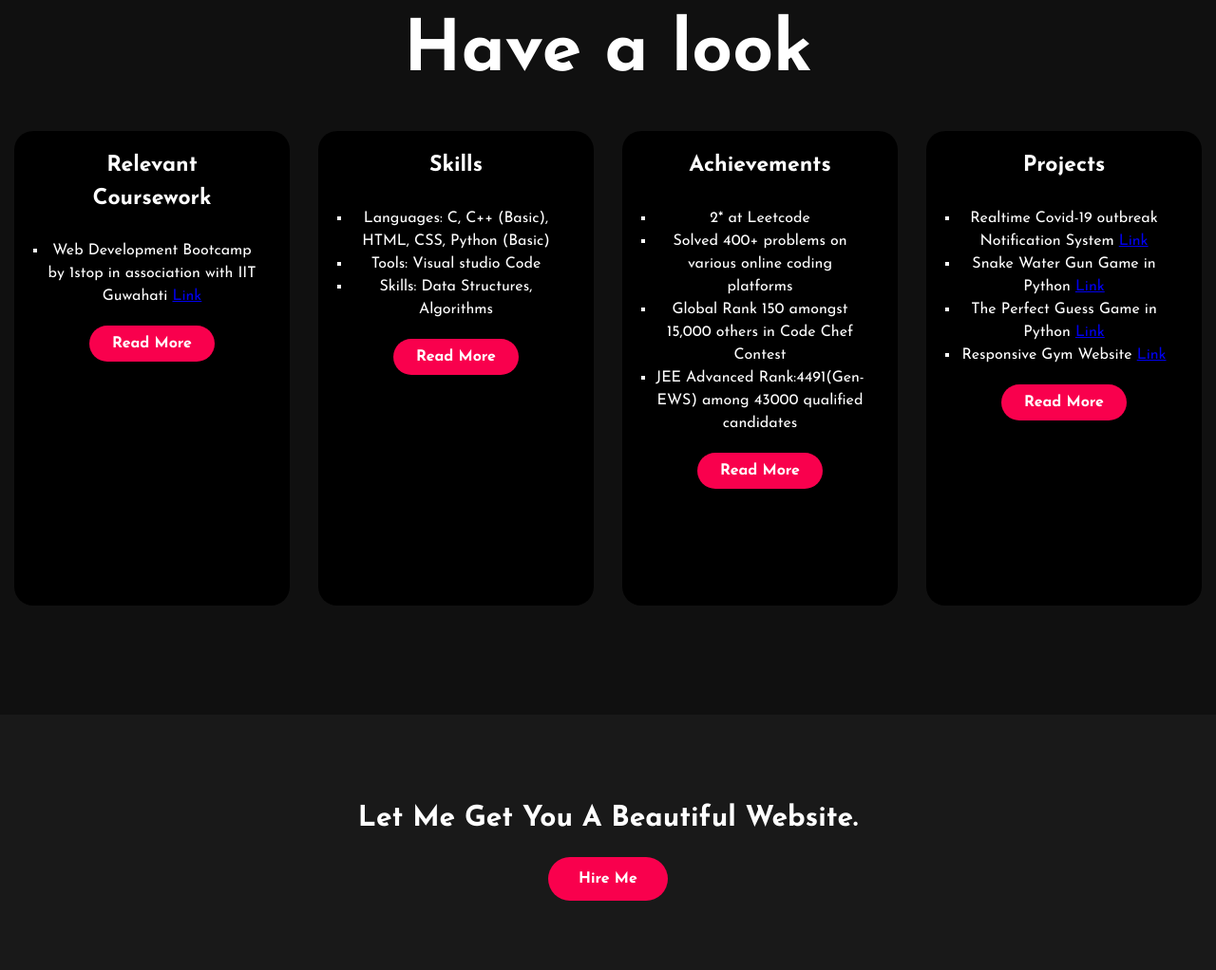
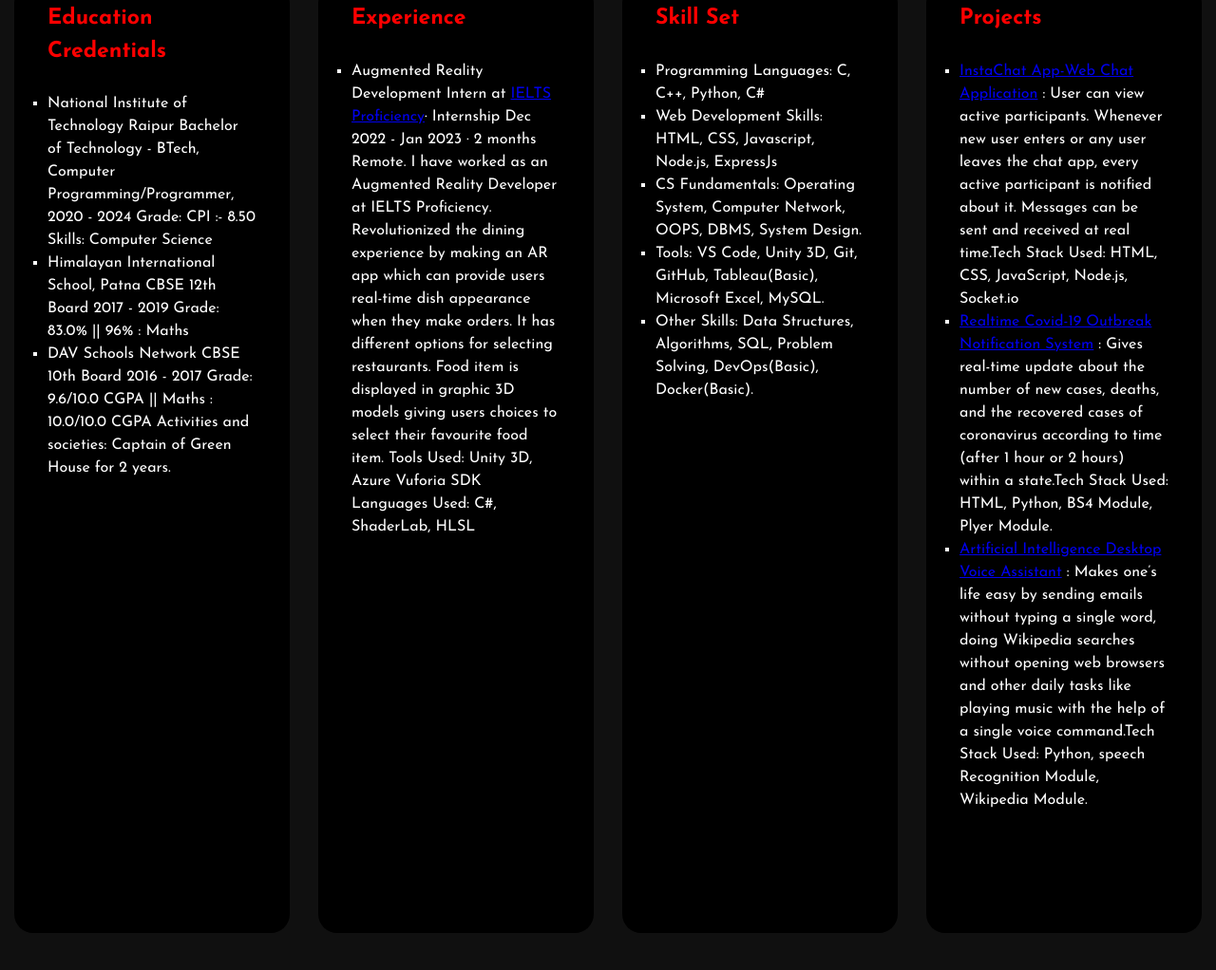
Before and after one commit to rai-sudhanshu/Portfolio-Website, a plain HTML site: page index.html in a window 1280 px wide. Shown: the part 1708-2730 px from the top of the page at 95% size. Drawn offline with Linux system fonts and the light colour scheme.

Commit message:
Half Done

```diff
--- a/index.html
+++ b/index.html
@@ -1,7 +1,7 @@
 <!DOCTYPE html>
 <html>
   <head>
-    <title>Portfolio website</title>
+    <title>Sudhanshu-Ranjan</title>
     <link rel="stylesheet" type="text/css" href="style.css" />
 
     <link rel="preconnect" href="https://fonts.gstatic.com" />
@@ -9,6 +9,7 @@
       href="https://fonts.googleapis.com/css2?family=Josefin+Sans:ital,wght@0,100;0,200;0,300;0,400;0,500;0,600;0,700;1,100;1,200;1,300;1,400;1,500;1,600;1,700&display=swap"
       rel="stylesheet"
     />
+    <link rel="shortcut icon" href="HD-wallpaper-s-letter-ka-with-fire-s-letter-ka-fire-orange-flame-alphabet-red-thumbnail.jpg" type="image/x-icon">
 
     <link
       rel="stylesheet"
@@ -23,21 +24,21 @@
 
     <div class="hero">
       <nav>
-        <h2 class="logo">Portfo<span>lio</span></h2>
+        <h2 class="logo">Wel<span>come</span></h2>
         <ul>
           <li><a href="https://www.linkedin.com/in/sudhanshu-ranjan-4a9a11195/">LinkedIn</a></li>
           <li><a href="https://github.com/rai-sudhanshu">GitHub</a></li>
           <li><a href="https://leetcode.com/shudhanshurai12/">Leetcode</a></li>
           <li><a href="https://codeforces.com/profile/shudhanshurai12">CodeForces</a></li>
         </ul>
-        <a href="#" class="btn">Contact Me</a>
+        <a href="mailto:shudhanshurai12@gmail.com" class="btn">Contact Me</a>
       </nav>
 
       <div class="content">
-        <h4>Hello, my name is</h4>
+        <h4>This is my ProFile</h4>
         <h1>Sudhanshu <span>Ranjan</span></h1>
-        <h3>I'am a Programmer.</h3>
-        <div class="newslatter">
+        <h3></h3>
+        <!-- <div class="newslatter">
           <form>
             <input
               type="email"
@@ -47,23 +48,21 @@
             />
             <input type="submit" name="submit" value="Lets Start" />
           </form>
-        </div>
+        </div> -->
       </div>
     </div>
 
     <!----About section start---->
     <section class="about">
       <div class="main">
-        <img src="last.jpg" />
+        <img src="portfoliopic.jpg" />
         <div class="about-text">
           <h2>About Me</h2>
-          <h5>Competitive Programmer <span>& Developer</span></h5>
+          <h5>NIT Raipur | Ex - IELTS Proficiency | Leetcode : 1735+ |<span> Dev MERN | AR Developer | Data Analyst | Public Speaker</span></h5>
           <p>
-            I am 3rd year undergraduate at National Institute of Technology(NIT), Raipur.
-            I am a passionate learner, coding enthusiast with Newbie in Codeforces and 2 star on Leetcode .Know
-            about Data Structure and Algorithms and OOPS. Learning Web Development. My hobbies are singing, watching and playing cricket.
+            I am a passionately curious Coder, software Developer who loves to work with MERN stack and an aspiring Data analyst/Data Scientist who loves to work with python and its libraries.I love public speaking.Ocassionaly, I can be seen on Coding platforms like Codeforces as well as grinding leetcode. I am always excited to explore new technological domains and to meet new people.
           </p>
-          <button type="button">Let's Talk</button>
+          <!-- <button type="button">Let's Talk</button> -->
         </div>
       </div>
     </section>
@@ -77,53 +76,75 @@
       <div class="box">
         <div class="card">
           <!-- <i class="fas fa-bars"></i> -->
-          <h5>Relevant Coursework</h5>
+          <h5>Education Credentials</h5>
           <div class="pra">
             <p>
               <ul type="square">
-                <li>Web Development Bootcamp by 1stop in association with IIT Guwahati <a href="https://drive.google.com/file/d/1s9g7UvYGKbhq87rJjlPBgFivpwehORn6/view">Link</a> </li>
+                <li>National Institute of Technology Raipur
+                    Bachelor of Technology - BTech, Computer Programming/Programmer,
+                    2020 - 2024
+                    Grade: CPI :- 8.50
+                    Skills: Computer Science</li>
+                <li>
+                  Himalayan International School, Patna
+                  CBSE 12th Board
+                  2017 - 2019
+                  Grade: 83.0% || 96% : Maths</li>
+                <li>
+                  DAV Schools Network
+                  CBSE 10th Board
+                  2016 - 2017
+                  Grade: 9.6/10.0 CGPA || Maths : 10.0/10.0 CGPA
+                  Activities and societies: Captain of Green House for 2 years.</li>
               </ul>
             </p>
 
             <p style="text-align: center">
-              <a class="button" href="#">Read More</a>
+              <!-- <a class="button" href="#">Read More</a> -->
             </p>
           </div>
         </div>
 
           <div class="card">
             <!-- <i class="fa-thin fa-gears"></i> -->
-            <h5>Skills</h5>
+            <h5>Experience</h5>
             <div class="pra">
               <p>
                 <ul type="square">
-                  <li>Languages: C, C++ (Basic), HTML, CSS, Python (Basic)</li>
-                  <li>Tools: Visual studio Code</li>
-                  <li>Skills: Data Structures, Algorithms</li>
+                  <li>Augmented Reality Development Intern at
+                    <a href="https://www.ieltsproficiency.com/">IELTS Proficiency</a>· Internship
+                    Dec 2022 - Jan 2023 · 2 months
+                    Remote.
+                    I have worked as an Augmented Reality Developer at IELTS Proficiency.
+                    Revolutionized the dining experience by making an AR app which can provide users real-time dish appearance when they make orders. It has different options for selecting restaurants.
+                    Food item is displayed in graphic 3D models giving users choices to select their favourite food item.
+                    Tools Used: Unity 3D, Azure Vuforia SDK Languages Used: C#, ShaderLab, HLSL
+                  </li>
                 </ul>
               </p>
 
               <p style="text-align: center">
-                <a class="button" href="#">Read More</a>
+                <!-- <a class="button" href="#">Read More</a> -->
               </p>
             </div>
           </div>
 
         <div class="card">
           <!-- <i class="far fa-user"></i> -->
-          <h5>Achievements</h5>
+          <h5>Skill Set</h5>
           <div class="pra">
             <p>
               <ul type="square">
-                <li>2* at Leetcode</li>
-                <li>Solved 400+ problems on various online coding platforms</li>
-                <li>Global Rank 150 amongst 15,000 others in Code Chef Contest</li>
-                <li>JEE Advanced Rank:4491(Gen-EWS) among 43000 qualified candidates</li>
+                <li>Programming Languages: C, C++, Python, C#</li>
+                <li>Web Development Skills: HTML, CSS, Javascript, Node.js, ExpressJs</li>
+                <li>CS Fundamentals: Operating System, Computer Network, OOPS, DBMS, System Design.</li>
+                <li>  Tools: VS Code, Unity 3D, Git, GitHub, Tableau(Basic), Microsoft Excel, MySQL.</li>
+                <li>  Other Skills: Data Structures, Algorithms, SQL, Problem Solving, DevOps(Basic), Docker(Basic).</li>
               </ul>
             </p>
 
             <p style="text-align: center">
-              <a class="button" href="#">Read More</a>
+              <!-- <a class="button" href="#">Read More</a> -->
             </p>
           </div>
         </div>
@@ -135,15 +156,18 @@
           <div class="pra">
             <p>
               <ul type="square">
-                <li>Realtime Covid-19 outbreak Notification System <a href="https://github.com/rai-sudhanshu/Creating-a-Realtime-CoronaVirus-Outbreak-Notification-System.git">Link</a></li>
-                <li>Snake Water Gun Game in Python <a href="https://github.com/rai-sudhanshu/Snake-water-Gun">Link</a></li>
-                <li>The Perfect Guess Game in Python <a href="https://github.com/rai-sudhanshu/Number-Guessing-Game">Link</a></li>
-                <li>Responsive Gym Website <a href="https://fitnessfactory.netlify.app/">Link</a></li>
+                <li><a href="https://github.com/rai-sudhanshu/InstaChat-App">InstaChat App-Web Chat Application</a>
+                  : User can view active participants. Whenever new user enters or any user leaves the chat app, every active participant is notified about it. Messages can be sent and received at real time.Tech Stack Used: HTML, CSS, JavaScript, Node.js, Socket.io
+                </li>
+                <li><a href="https://github.com/rai-sudhanshu/Creating-a-Realtime-CoronaVirus-Outbreak-Notification-System">Realtime Covid-19 Outbreak Notification System</a> : Gives real-time update about the number of new cases, deaths, and the recovered cases of coronavirus according to time (after 1 hour or 2 hours) within a state.Tech Stack Used: HTML, Python, BS4 Module, Plyer Module.
+                  </li>
+                <li><a href="https://github.com/rai-sudhanshu/AI-Desktop-Voice-Assistant">Artificial Intelligence Desktop Voice Assistant</a> : Makes one’s life easy by sending emails without typing a single word, doing Wikipedia searches without opening web browsers and other daily tasks like playing music with the help of a single voice command.Tech Stack Used: Python, speech Recognition Module, Wikipedia Module.
+                  </li>
               </ul>
             </p>
 
             <p style="text-align: center">
-              <a class="button" href="#">Read More</a>
+              <!-- <a class="button" href="#">Read More</a> -->
             </p>
           </div>
         </div>
@@ -152,20 +176,20 @@
 
     <!------Contact Me------>
     <div class="contact-me">
-      <p>Let Me Get You A Beautiful Website.</p>
-      <a class="button-two" href="#">Hire Me</a>
+      <!-- <p>Let Me Get You A Beautiful Website.</p> -->
+      <!-- <a class="button-two" href="#">Hire Me</a> -->
     </div>
 
     <!------footer start--------->
     <footer>
-      <p>Sudhanshu Ranjan</p>
+      <p>Hire Me</p>
       <p>
         Feel free to text me...
       </p>
       <div class="social">
-        <a href="#"><i class="fab fa-facebook-f"></i></a>
-        <a href="#"><i class="fab fa-instagram"></i></a>
-        <a href="#"><i class="fab fa-dribbble"></i></a>
+        <a href="https://www.facebook.com/shudhanshu.rai.14"><i class="fab fa-facebook-f"></i></a>
+        <!-- <a href="#"><i class="fab fa-instagram"></i></a> -->
+        <!-- <a href="#"><i class="fab fa-dribbble"></i></a> -->
       </div>
       <p class="end">&copy CopyRight By Sudhanshu Ranjan</p>
     </footer>
--- a/style.css
+++ b/style.css
@@ -7,7 +7,7 @@
 .hero{
 	height: 100vh;
 	width: 100%;
-	background-image: url(background.jpg);
+	background-image: url(top-view-dark-stylish-workplace-with-smartphone-office-supplies_67155-2963.avif);
 	background-size: cover;
 	background-position: center;
 }
@@ -112,6 +112,7 @@ h4{
 .about img{
 	height: auto;
 	width: 430px;
+	border-radius: 225px;
 }
 .about-text{
 	width: 550px;
@@ -179,7 +180,7 @@ button:hover{
 	min-height: 400px;
 }
 .card{
-	height: 500px;
+	height: 1000px;
 	width: 380px;
 	padding: 20px 35px;
 	background: black;
@@ -190,7 +191,7 @@ button:hover{
 	margin: 15px;
 	position: relative;
 	overflow: hidden;
-	text-align: center;
+	text-align: left;
 }
 .card i{
 	font-size: 50px;
@@ -201,7 +202,7 @@ button:hover{
 
 }
 h5{
-	color: white;
+	color: red;
 	font-size: 23px;
 	margin-bottom: 15px;
 }
```
Also changed, not shown: HD-wallpaper-s-letter-ka-with-fire-s-letter-ka-fire-orange-flame-alphabet-red-thumbnail.jpg (added), portfolio.ico (added), portfoliopic.jpg (added), top-view-dark-stylish-workplace-with-smartphone-office-supplies_67155-2963.avif (added).
